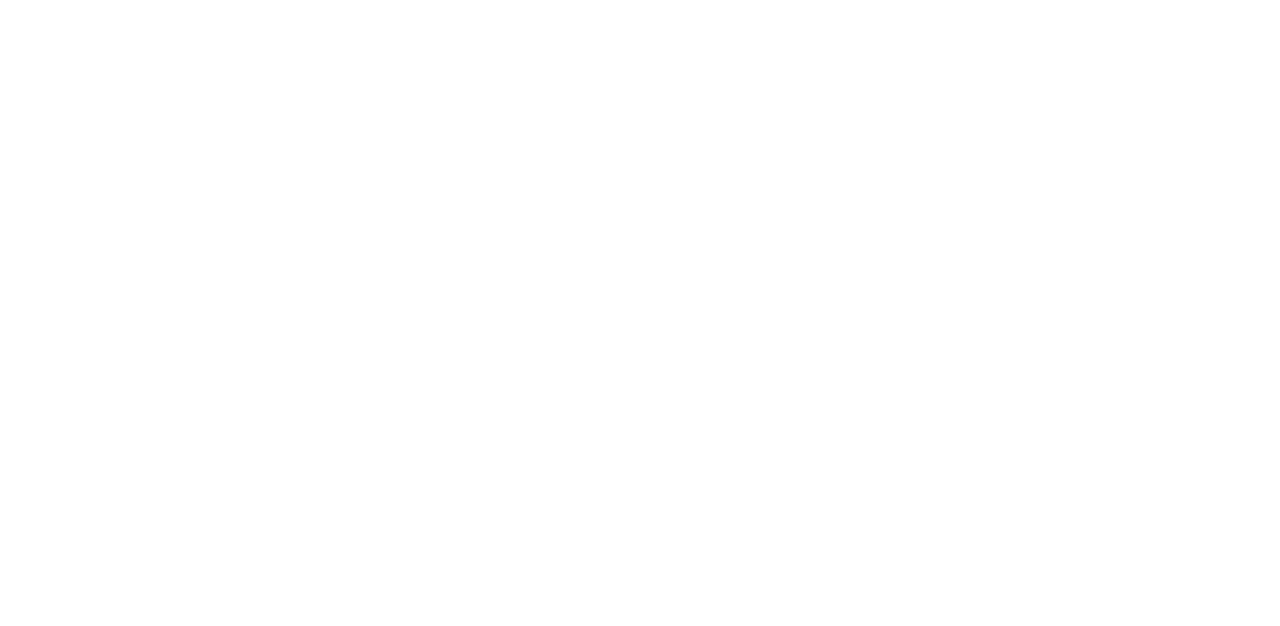
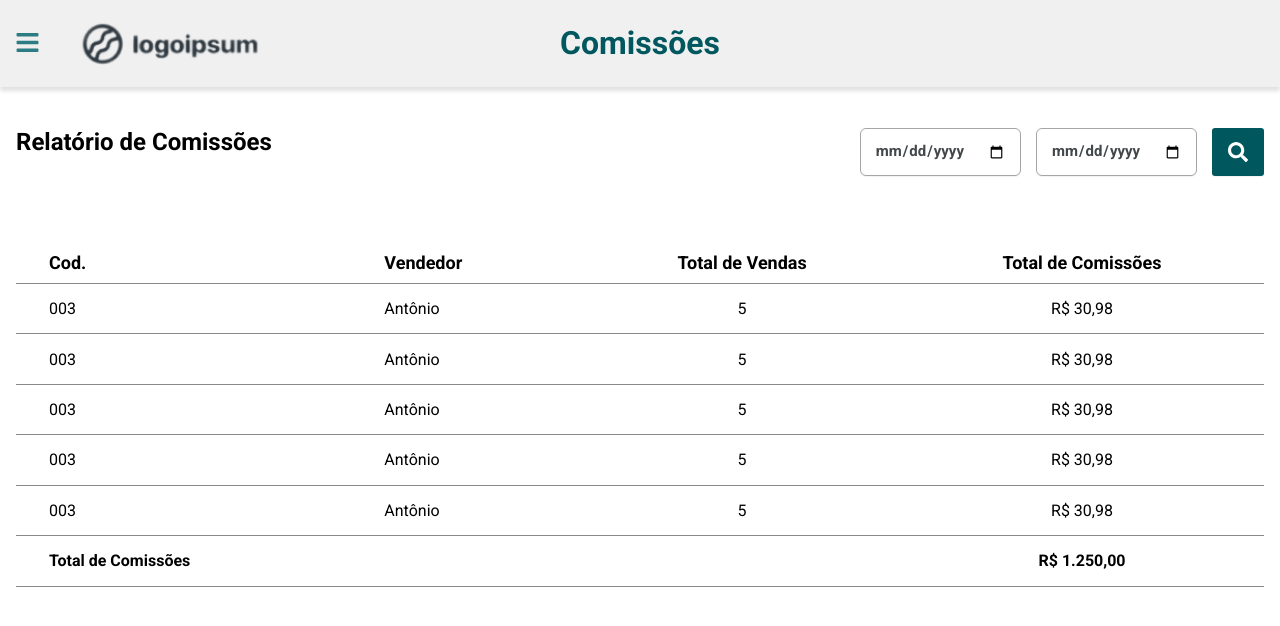
Before and after one commit to LorraneAlkimim/challenge-web, a React (Vite) app: page /commissions in a window 1280 px wide. Before the commit this address had no page. Shown: the top 626 px of the page. Built offline with nearby package versions, Linux system fonts and the light colour scheme.

Commit message:
feat: creates commissions route

```diff
--- a/src/App.tsx
+++ b/src/App.tsx
@@ -3,6 +3,7 @@
 import { Sales } from "./pages/Sales"
 import { NewSale } from "./pages/NewSale"
 import { EditSale } from "./pages/EditSale"
+import { Commissions } from "./pages/Commissions"
 
 function App() {
 
@@ -13,6 +14,8 @@
         <Route path='new-sale' element={<NewSale />} />
         <Route path='edit-sale/:code' element={<EditSale />} />
       </Route>
+
+      <Route path='/commissions' element={<Commissions />} />
     </Routes>
   )
 }
--- /dev/null
+++ b/src/pages/Commissions/index.tsx
@@ -0,0 +1,94 @@
+import { FormEvent, useState } from 'react'
+import { FaSearch } from 'react-icons/fa'
+
+import { Header } from '../../components/Header'
+import { Input } from '../../components/Input'
+import { Link } from '../../components/Link'
+
+import styles from './styles.module.scss'
+
+export function Commissions() {
+  const [dateRange, setDateRange] = useState({
+    start: '',
+    end: '',
+  })
+
+  async function handleToSearchCommissions(event: FormEvent<HTMLFormElement>) {
+    event.preventDefault()
+
+    console.log('Typing...')
+  }
+
+  return (
+    <>
+      <Header title='Comissões' />
+
+      <main className={styles.container}>
+        <div className={styles['title-wrapper']}>
+          <h2>Relatório de Comissões</h2>
+
+          <form onSubmit={handleToSearchCommissions}>
+            <Input
+              required
+              id='start-date'
+              type='date'
+              value={dateRange.start}
+              onChange={event => setDateRange(prevState => ({
+                ...prevState,
+                start: event.target.value
+              }))}
+            />
+
+            <Input
+              required
+              id='end-date'
+              type='date'
+              value={dateRange.end}
+              onChange={event => setDateRange(prevState => ({
+                ...prevState,
+                end: event.target.value
+              }))}
+            />
+
+            <Link asButton type='submit' aria-label='Pesquisar'>
+              <FaSearch size={20} />
+            </Link>
+          </form>
+        </div>
+
+        <div className={styles['table-wrapper']}>
+          <table>
+            <thead>
+              <tr>
+                <th>Cod.</th>
+                <th>Vendedor</th>
+                <th>Total de Vendas</th>
+                <th>Total de Comissões</th>
+              </tr>
+            </thead>
+
+            <tbody>
+              {Array.from({ length: 5 }).map((_, index) => (
+                <tr key={index}>
+                  <td>003</td>
+                  <td>Antônio</td>
+                  <td>5</td>
+                  <td>R$ 30,98</td>
+                </tr>
+              ))}
+            </tbody>
+
+            <tfoot>
+              <tr>
+                <td>Total de Comissões</td>
+                <td></td>
+                <td></td>
+                <td>R$ 1.250,00</td>
+              </tr>
+            </tfoot>
+          </table>
+        </div>
+      </main>
+    </>
+  )
+}
--- /dev/null
+++ b/src/pages/Commissions/styles.module.scss
@@ -0,0 +1,87 @@
+@import '../../styles/mixins.scss';
+
+.container {
+  @include grid();
+
+  .title-wrapper {
+    display: flex;
+    justify-content: space-between;
+
+    form {
+      display: flex;
+      gap: 0.94rem;
+
+      input {
+        border-radius: 0.375rem;
+        border: 1px solid #a6a6a6;
+      }
+
+      button {
+        display: flex;
+        align-items: center;
+        padding: 0.5rem 1rem;
+      }
+    }
+  }
+
+  .table-wrapper {
+    overflow: auto;
+    max-height: 38rem;
+    margin-top: 4.19rem;
+
+    table {
+      width: 100%;
+      border-collapse: collapse;
+
+      tr {
+        border-bottom: 1px solid #888;
+      }
+
+      td,
+      th {
+        color: #000;
+        font-size: 1rem;
+        font-style: normal;
+        font-weight: 400;
+        line-height: 133.188%;
+        padding: 0.88rem 2.06rem;
+      }
+
+      th {
+        font-size: 1.125rem;
+        font-weight: 600;
+        padding: 0.5rem 2.06rem;
+      }
+
+      thead,
+      tbody {
+        td,
+        th {
+          &:nth-child(-n + 2) {
+            text-align: left;
+          }
+
+          &:nth-child(n + 3) {
+            text-align: center;
+          }
+        }
+      }
+
+      thead {
+        border-bottom: 1px solid #888;
+      }
+
+      tfoot {
+        border-bottom: 1px solid #888;
+
+        td {
+          font-weight: 700;
+
+          &:last-child {
+            text-align: center;
+          }
+        }
+      }
+    }
+  }
+}
```
